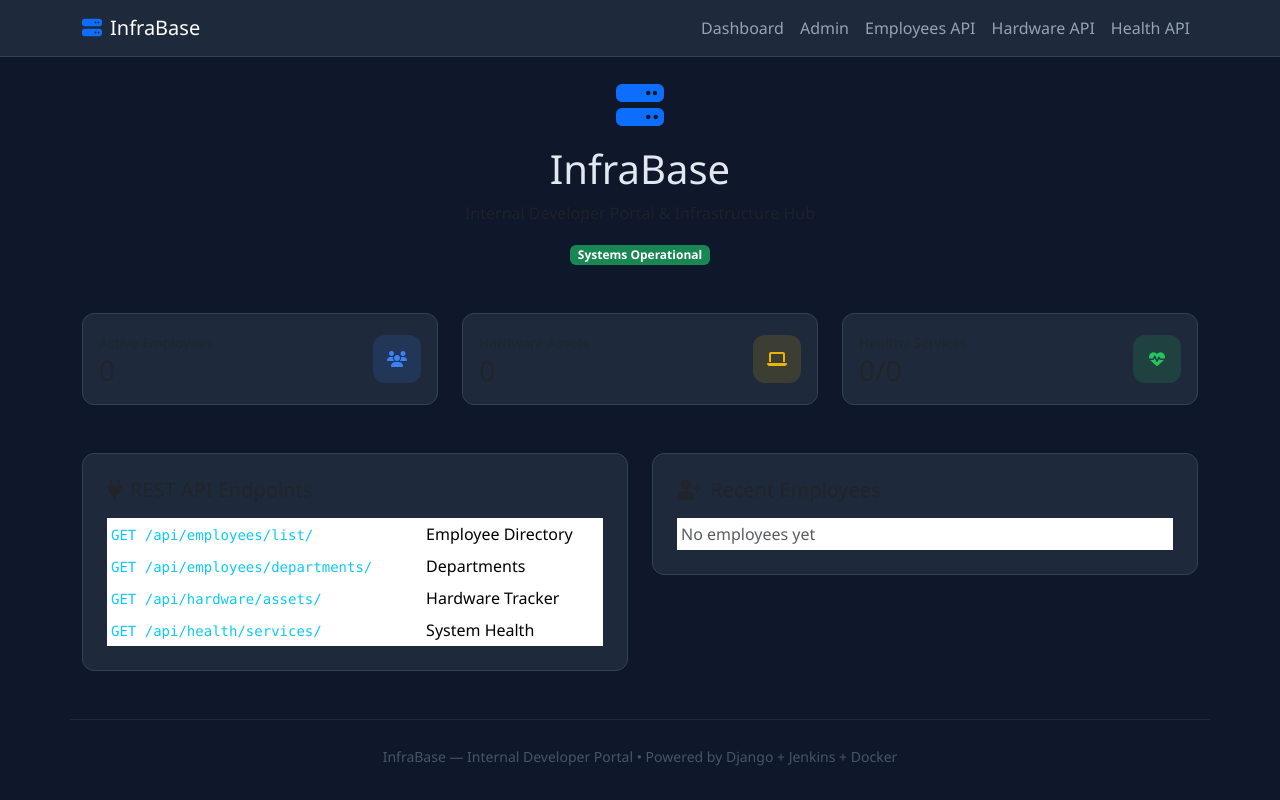
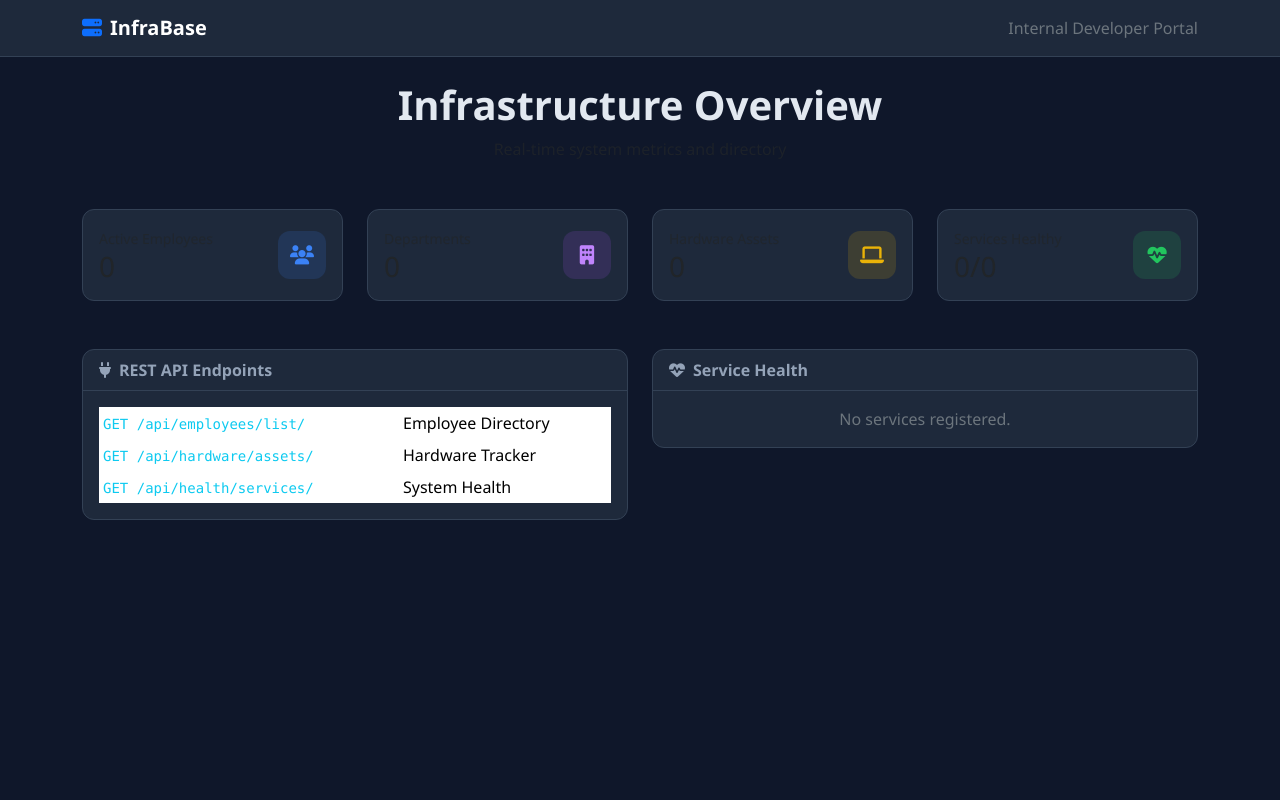
Before and after one commit to ShinobiOwl/infrabase, a Django app: page / in a window 1280 px wide. Run offline with Django 4.2, Linux system fonts and the light colour scheme; data that the repository does not hold is empty.

Commit message:
Polish templates: cleaner base, 4-col dashboard stats, service health list, card headers

```diff
--- a/templates/base.html
+++ b/templates/base.html
@@ -3,49 +3,28 @@
 <head>
     <meta charset="UTF-8">
     <meta name="viewport" content="width=device-width, initial-scale=1.0">
-    <title>{% block title %}InfraBase{% endblock %} - Developer Portal</title>
+    <title>{% block title %}InfraBase{% endblock %}</title>
     <link href="https://cdn.jsdelivr.net/npm/bootstrap@5.3.2/dist/css/bootstrap.min.css" rel="stylesheet">
     <link href="https://cdnjs.cloudflare.com/ajax/libs/font-awesome/6.4.2/css/all.min.css" rel="stylesheet">
     <style>
         body { background: #0f172a; color: #e2e8f0; font-family: 'Segoe UI', sans-serif; }
         .card { background: #1e293b; border: 1px solid #334155; border-radius: 12px; }
-        .stat-icon { width: 48px; height: 48px; border-radius: 12px; display: flex; align-items: center; justify-content: center; }
-        .navbar { background: #1e293b !important; border-bottom: 1px solid #334155; }
-        .nav-link { color: #94a3b8 !important; }
-        .nav-link:hover { color: #38bdf8 !important; }
-        code { color: #38bdf8; }
+        .card-header { background: transparent; border-bottom: 1px solid #334155; color: #94a3b8; font-weight: 600; }
+        .stat-icon { width: 48px; height: 48px; border-radius: 12px; display: flex; align-items: center; justify-content: center; font-size: 1.2rem; }
+        .st-Healthy { color: #4ade80; }
+        .st-Degraded { color: #facc15; }
+        .st-Down { color: #f87171; }
     </style>
-    {% block extra_head %}{% endblock %}
 </head>
 <body>
-    <nav class="navbar navbar-expand-lg navbar-dark mb-4">
+    <nav class="navbar navbar-dark" style="background: #1e293b; border-bottom: 1px solid #334155;">
         <div class="container">
-            <a class="navbar-brand" href="{% url 'dashboard' %}">
-                <i class="fas fa-server text-primary me-2"></i>InfraBase
-            </a>
-            <button class="navbar-toggler" type="button" data-bs-toggle="collapse" data-bs-target="#navbarNav">
-                <span class="navbar-toggler-icon"></span>
-            </button>
-            <div class="collapse navbar-collapse" id="navbarNav">
-                <ul class="navbar-nav ms-auto">
-                    <li class="nav-item"><a class="nav-link" href="{% url 'dashboard' %}">Dashboard</a></li>
-                    <li class="nav-item"><a class="nav-link" href="/admin/">Admin</a></li>
-                    <li class="nav-item"><a class="nav-link" href="/api/employees/">Employees API</a></li>
-                    <li class="nav-item"><a class="nav-link" href="/api/hardware/">Hardware API</a></li>
-                    <li class="nav-item"><a class="nav-link" href="/api/servicehealth/">Health API</a></li>
-                </ul>
-            </div>
+            <a class="navbar-brand fw-bold" href="/"><i class="fas fa-server me-2 text-primary"></i>InfraBase</a>
+            <span class="text-secondary">Internal Developer Portal</span>
         </div>
     </nav>
-
-    <div class="container">
+    <div class="container mt-4">
         {% block content %}{% endblock %}
     </div>
-
-    <footer class="container text-center py-4 mt-4" style="color: #475569; border-top: 1px solid #1e293b;">
-        <small>InfraBase &mdash; Internal Developer Portal &bull; Powered by Django + Jenkins + Docker</small>
-    </footer>
-
-    <script src="https://cdn.jsdelivr.net/npm/bootstrap@5.3.2/dist/js/bootstrap.bundle.min.js"></script>
 </body>
 </html>
--- a/templates/dashboard.html
+++ b/templates/dashboard.html
@@ -1,81 +1,73 @@
 {% extends 'base.html' %}
-{% block title %}Dashboard{% endblock %}
+{% block title %}InfraBase Dashboard{% endblock %}
+
 {% block content %}
 <div class="text-center mb-5">
-    <i class="fas fa-server fa-3x text-primary mb-3"></i>
-    <h1>InfraBase</h1>
-    <p class="text-muted">Internal Developer Portal & Infrastructure Hub</p>
-    <span class="badge bg-success">Systems Operational</span>
+    <h1 class="fw-bold">Infrastructure Overview</h1>
+    <p class="text-muted">Real-time system metrics and directory</p>
 </div>
 
 <div class="row g-4 mb-5">
-    <div class="col-md-4">
+    <div class="col-md-3">
         <div class="card p-3">
             <div class="d-flex justify-content-between align-items-center">
-                <div>
-                    <small class="text-muted">Active Employees</small>
-                    <h3 class="mb-0">{{ employee_count }}</h3>
-                </div>
-                <div class="stat-icon" style="background:rgba(59,130,246,0.15);color:#3b82f6;">
-                    <i class="fas fa-users"></i>
+                <div><small class="text-muted">Active Employees</small><h3 class="mb-0">{{ employee_count }}</h3></div>
+                <div class="stat-icon" style="background:rgba(59,130,246,0.15);color:#3b82f6;"><i class="fas fa-users"></i></div>
             </div>
         </div>
     </div>
-    </div>
-    <div class="col-md-4">
+    <div class="col-md-3">
         <div class="card p-3">
             <div class="d-flex justify-content-between align-items-center">
-                <div>
-                    <small class="text-muted">Hardware Assets</small>
-                    <h3 class="mb-0">{{ hardware_count }}</h3>
-                </div>
-                <div class="stat-icon" style="background:rgba(234,179,8,0.15);color:#eab308;">
-                    <i class="fas fa-laptop"></i>
+                <div><small class="text-muted">Departments</small><h3 class="mb-0">{{ department_count }}</h3></div>
+                <div class="stat-icon" style="background:rgba(168,85,247,0.15);color:#c084fc;"><i class="fas fa-building"></i></div>
             </div>
         </div>
     </div>
-    </div>
-    <div class="col-md-4">
+    <div class="col-md-3">
         <div class="card p-3">
             <div class="d-flex justify-content-between align-items-center">
-                <div>
-                    <small class="text-muted">Healthy Services</small>
-                    <h3 class="mb-0">{{ healthy_count }}/{{ services|length }}</h3>
+                <div><small class="text-muted">Hardware Assets</small><h3 class="mb-0">{{ hardware_count }}</h3></div>
+                <div class="stat-icon" style="background:rgba(234,179,8,0.15);color:#eab308;"><i class="fas fa-laptop"></i></div>
             </div>
-                <div class="stat-icon" style="background:rgba(34,197,94,0.15);color:#22c55e;">
-                    <i class="fas fa-heartbeat"></i>
         </div>
+    </div>
+    <div class="col-md-3">
+        <div class="card p-3">
+            <div class="d-flex justify-content-between align-items-center">
+                <div><small class="text-muted">Services Healthy</small><h3 class="mb-0">{{ healthy_count }}/{{ services.count }}</h3></div>
+                <div class="stat-icon" style="background:rgba(34,197,94,0.15);color:#22c55e;"><i class="fas fa-heartbeat"></i></div>
             </div>
         </div>
     </div>
 </div>
 
-<div class="row g-4 mb-5">
+<div class="row g-4">
     <div class="col-md-6">
-        <div class="card p-4">
-            <h5 class="mb-3"><i class="fas fa-plug me-2"></i>REST API Endpoints</h5>
+        <div class="card">
+            <div class="card-header"><i class="fas fa-plug me-2"></i>REST API Endpoints</div>
+            <div class="card-body">
                 <table class="table table-sm table-borderless mb-0" style="color: #e2e8f0;">
                     <tr><td><code class="text-info">GET /api/employees/list/</code></td><td>Employee Directory</td></tr>
-                <tr><td><code class="text-info">GET /api/employees/departments/</code></td><td>Departments</td></tr>
                     <tr><td><code class="text-info">GET /api/hardware/assets/</code></td><td>Hardware Tracker</td></tr>
                     <tr><td><code class="text-info">GET /api/health/services/</code></td><td>System Health</td></tr>
                 </table>
             </div>
         </div>
+    </div>
     <div class="col-md-6">
-        <div class="card p-4">
-            <h5 class="mb-3"><i class="fas fa-user-plus me-2"></i>Recent Employees</h5>
-            <table class="table table-sm table-borderless mb-0" style="color: #e2e8f0;">
-                {% for emp in recent_employees %}
-                <tr>
-                    <td>{{ emp.first_name }} {{ emp.last_name }}</td>
-                    <td>{{ emp.get_role_display }}</td>
-                    <td><span class="badge bg-{% if emp.status == 'active' %}success{% elif emp.status == 'remote' %}info{% else %}warning{% endif %}">{{ emp.get_status_display }}</span></td>
-                </tr>
+        <div class="card">
+            <div class="card-header"><i class="fas fa-heartbeat me-2"></i>Service Health</div>
+            <div class="card-body p-0">
+                {% for svc in services %}
+                <div class="d-flex justify-content-between align-items-center px-3 py-2 border-bottom border-secondary">
+                    <div><strong>{{ svc.service_name }}</strong><br><small class="text-secondary">{{ svc.url }}</small></div>
+                    <span class="st-{{ svc.status }} fw-bold">{{ svc.status }}</span>
+                </div>
                 {% empty %}
-                <tr><td class="text-muted">No employees yet</td></tr>
+                <p class="text-secondary text-center py-3 mb-0">No services registered.</p>
                 {% endfor %}
-            </table>
+            </div>
         </div>
     </div>
 </div>
```
Lines whose indentation alone changed are shown as unchanged.
